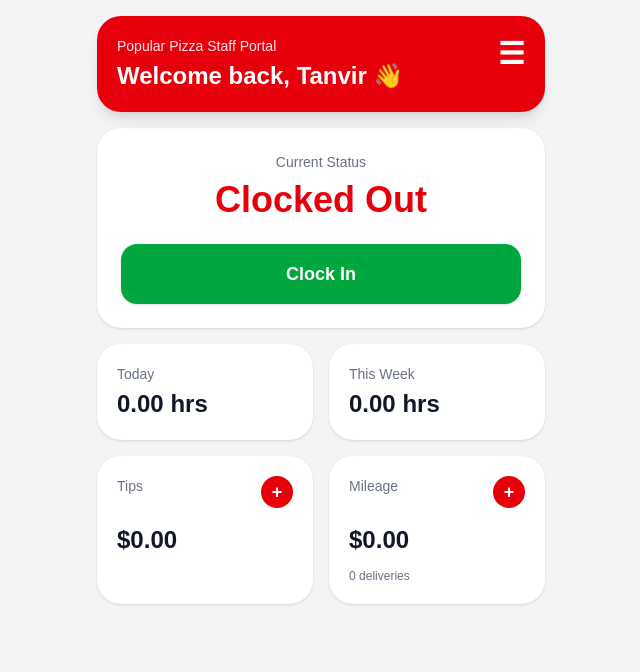
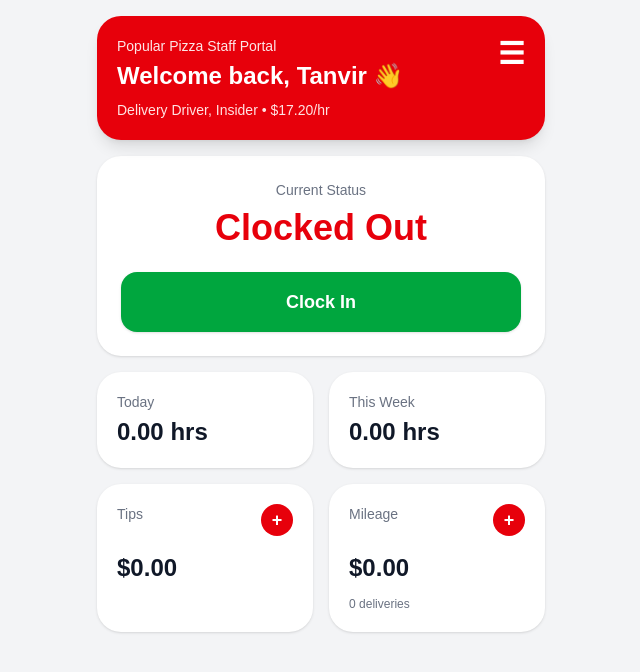
Before and after one commit to magicinlife0812-debug/popular-pizza-staff, a Next.js app in the folder popular-pizza-staff/: page /employee in a window 1280 px wide. Shown: the top 672 px of the page, without its empty margins (319-959 px from the left). Built offline with nearby package versions, Linux system fonts and the light colour scheme.

Commit message:
Add employee profile data system

```diff
--- /dev/null
+++ b/popular-pizza-staff/app/data/employee.ts
@@ -0,0 +1,5 @@
+export const employee = {
+  name: "Tanvir",
+  role: "Delivery Driver, Insider",
+  hourlyRate: 17.2,
+};
--- a/popular-pizza-staff/app/employee/page.tsx
+++ b/popular-pizza-staff/app/employee/page.tsx
@@ -2,6 +2,7 @@
 
 import Link from "next/link";
 import { useEffect, useState } from "react";
+import { employee } from "@/app/data/employee";
 
 const mileageRates = {
   under5: 1.5,
@@ -195,9 +196,15 @@
           )}
 
           <p className="text-sm opacity-90">Popular Pizza Staff Portal</p>
-          <h1 className="mt-1 text-2xl font-bold">Welcome back, Tanvir 👋</h1>
-        </div>
 
+<h1 className="mt-1 text-2xl font-bold">
+  Welcome back, {employee.name} 👋
+</h1>
+
+<p className="mt-2 text-sm font-medium text-red-100">
+  {employee.role} • ${employee.hourlyRate.toFixed(2)}/hr
+</p>
+</div>
         <div className="rounded-3xl bg-white p-6 text-center shadow">
           <p className="text-sm font-medium text-gray-500">Current Status</p>
 
--- a/popular-pizza-staff/app/history/page.tsx
+++ b/popular-pizza-staff/app/history/page.tsx
@@ -2,6 +2,7 @@
 
 import Link from "next/link";
 import { useEffect, useState } from "react";
+import { employee } from "@/app/data/employee";
 
 type Shift = {
   id: string;
@@ -20,7 +21,6 @@
 };
 
 const PAY_PERIOD_START = new Date("2026-06-01T00:00:00");
-const hourlyRate = 17.2;
 
 function getCurrentPayPeriod() {
   const now = new Date();
@@ -51,13 +51,15 @@
   });
 
   const totalHours = periodShifts.reduce((sum, shift) => sum + shift.hours, 0);
+
   const totalTips = periodShifts.reduce((sum, shift) => sum + shift.tips, 0);
+
   const totalMileage = periodShifts.reduce(
     (sum, shift) => sum + shift.mileage,
     0
   );
 
-  const regularPay = totalHours * hourlyRate;
+  const regularPay = totalHours * employee.hourlyRate;
   const estimatedTotal = regularPay + totalTips + totalMileage;
 
   return (
```
Also changed, not shown: popular-pizza-staff/app/settings/page.tsx (added).
